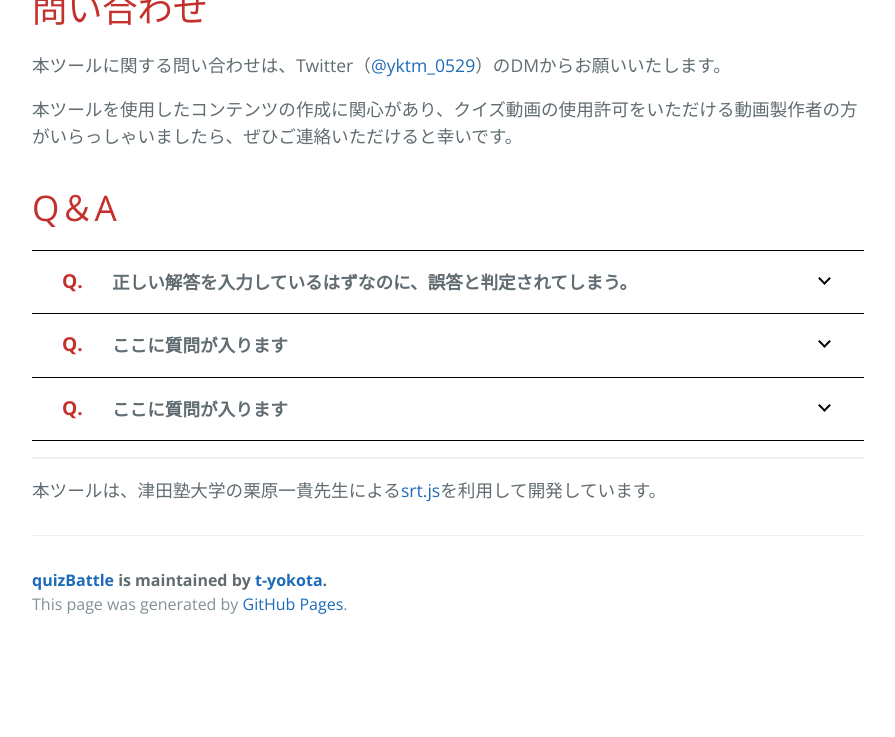
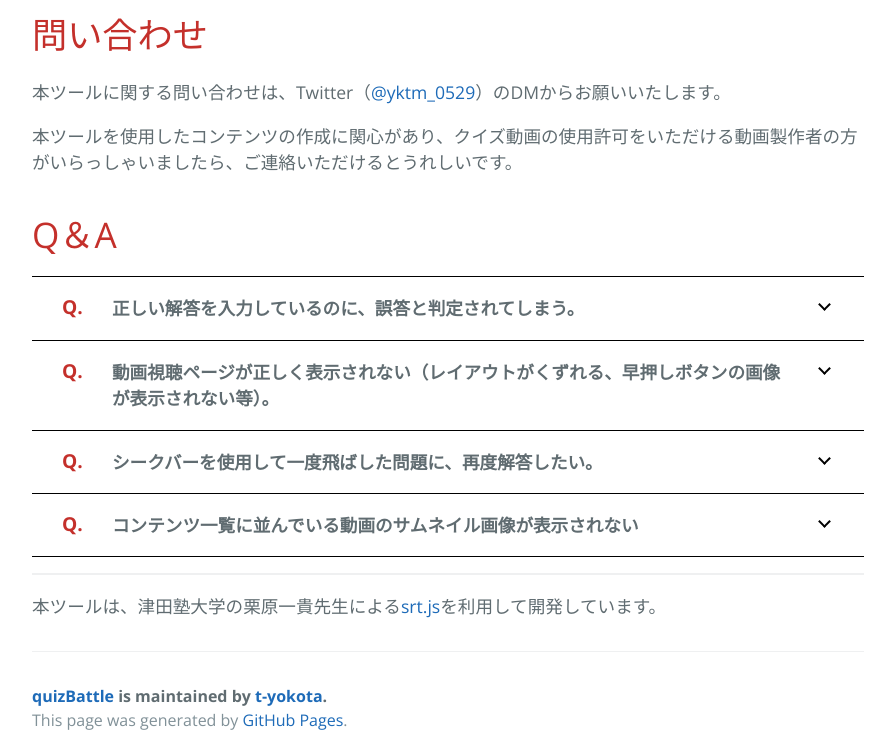
Before and after one commit to t-yokota/quizBattle, a Jekyll site: the page built from docs/index.md, in a window 1280 px wide and 900 px high, scrolled down 2537 px, cut to the strip 163-900 px from the top of the window. Shown: the whole strip, without its empty margins (192-1087 px from the left). Built offline with Jekyll 4.4.1, drawn with Linux system fonts in a browser that asks for light colours; our own code applies the rules of GitHub Pages for plain Markdown files; before the commit the page ends 3348 px from its top, so only the background shows below that; some of the changed text lies outside the part shown.

Commit message:
updated QA contents on project page.

```diff
--- a/docs/index.md
+++ b/docs/index.md
@@ -6,7 +6,8 @@
 
 スマホやPCでYouTube上のクイズ動画を見ながら、動画内で出題されたクイズに早押しで解答できるツールです。
 
-各端末のブラウザから（大体）利用できると思います。
+各端末のブラウザから（大体）利用できると思います。<br>
+※主な動作確認はChromeとSafariを用いて実施しています。
 
 ## 注意事項
 
@@ -90,27 +91,33 @@
 
 本ツールに関する問い合わせは、Twitter（[@yktm_0529](https://twitter.com/yktm_0529)）のDMからお願いいたします。
 
-本ツールを使用したコンテンツの作成に関心があり、クイズ動画の使用許可をいただける動画製作者の方がいらっしゃいましたら、ぜひご連絡いただけると幸いです。
+本ツールを使用したコンテンツの作成に関心があり、クイズ動画の使用許可をいただける動画製作者の方がいらっしゃいましたら、ご連絡いただけるとうれしいです。
 
 # Q＆A
 
 <div class="qa-list mts">
 <dl class="qa">
-<dt>正しい解答を入力しているはずなのに、誤答と判定されてしまう。</dt>
+<dt>正しい解答を入力しているのに、誤答と判定されてしまう。</dt>
 <dd>
-<p>クイズの解答は各コンテンツの動画ごとにcsvファイルで管理しています。複数の解答のパターン（漢字表記・ひらがな表記、あるいは別解等）を可能な範囲でカバーするようにしてはおりますが、網羅はできていません。<br>確実に合っているのに誤答になってしまった、という場合はご一報ください。csvファイルの更新を検討させていただきます（解答チェック処理の不具合だった場合は修正します）。</p>
+<p>クイズの解答は各コンテンツの動画ごとにcsvファイルで管理しています。複数の解答のパターン（漢字表記・ひらがな表記、あるいは別解等）は可能な範囲でカバーするようにしてはおりますが、網羅はできていません。<br>明らかに正答なのに誤答になってしまった、という場合はご一報ください。内容に応じてcsvファイルの更新を検討させていただきます。</p>
 </dd>
 </dl>
 <dl class="qa">
-<dt>ここに質問が入ります</dt>
+<dt>動画視聴ページが正しく表示されない（レイアウトがくずれる、早押しボタンの画像が表示されない等）。</dt>
 <dd>
-<p>ここに回答が入ります</p>
+<p>ページの再読み込みを実施してください（クイズの正答数・誤答数は引き継がれません）。<br>ページを再度読み込んでも改善しない場合、使用している端末の情報（OS、ブラウザ）とともにご連絡ください。</p>
 </dd>
 </dl>
 <dl class="qa">
-<dt>ここに質問が入ります</dt>
+<dt>シークバーを使用して一度飛ばした問題に、再度解答したい。</dt>
 <dd>
-<p>ここに回答が入ります</p>
+<p>シークバーを使用して一部の問題を飛ばした場合、遡って再回答することはできません。すべての問題に解答したい場合は、スキップせずに動画を視聴ください。<br>初めから解きなおしたい場合、ページの再読み込みを実施してください。</p>
+</dd>
+</dl>
+<dl class="qa">
+<dt>コンテンツ一覧に並んでいる動画のサムネイル画像が表示されない</dt>
+<dd>
+<p>iOS13以下の端末ではサムネイル画像が表示されない場合があります。</p>
 </dd>
 </dl>
 </div>
```
